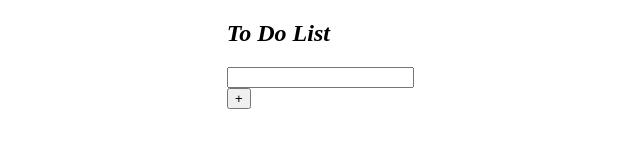
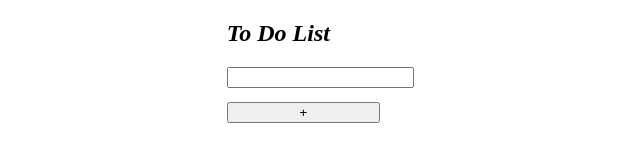
Before and after one commit to queleandrade/JavaScript, a plain HTML site: page listToDo/index.html in a window 1280 px wide. Shown: the whole page, without its empty margins (350-990 px from the left). Drawn offline with Linux system fonts and the light colour scheme.

Commit message:
Atualizando css

```diff
--- a/listToDo/style.css
+++ b/listToDo/style.css
@@ -1,6 +1,5 @@
 *{
     font-style: italic;
-    display: center;
 }
 
 #form{
@@ -10,9 +9,15 @@
 
 .contanier{
     height: auto;
-    width: 40%;
+    width: 50%;
 }
 
 section{
     margin-left: 45%;
 }
+
+#add{
+    display: inline-block;
+    width: 110%;
+    margin-top: 10%;
+}
```
